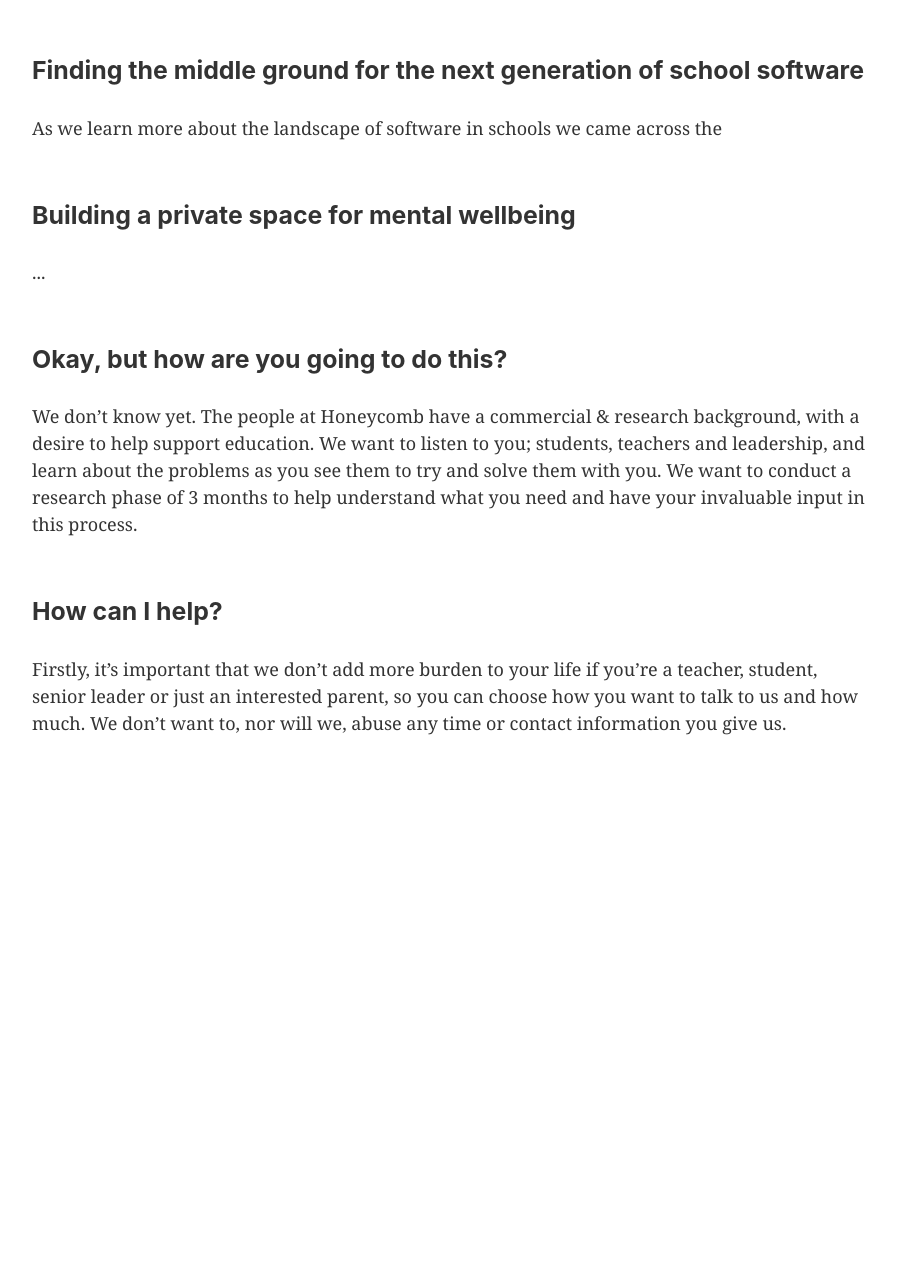
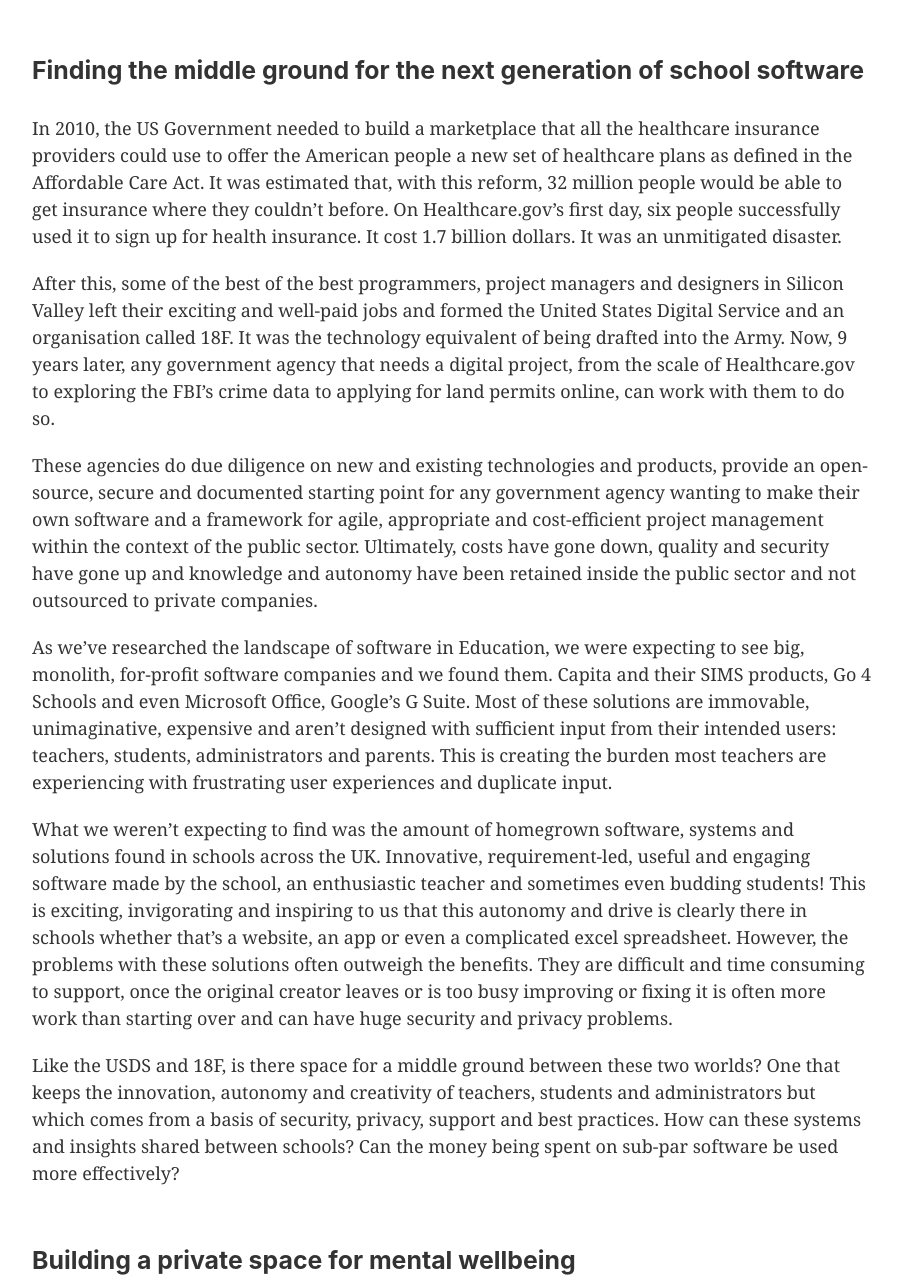
Before and after one commit to projecthoneycomb/new.projecthoneycomb.org, a Gatsby site: page / in a window 1280 px wide. Shown: the part 1402-2680 px from the top of the page, without its empty margins (188-1090 px from the left). Before the commit the page ends 2209 px from the top, so only its background shows below. Built offline with nearby package versions, Linux system fonts and the light colour scheme; Gatsby itself is replaced by a stand-in of ours.

Commit message:
Added more content

```diff
--- a/src/pages/index.js
+++ b/src/pages/index.js
@@ -20,7 +20,12 @@ const IndexPage = () => (
     <p>The relationship between schools and software appears to be at a breaking point as 63% of teachers say that tasks related to data inputting are a burden on their time due to duplicate data entry, unusable software and pointless, bureaucratic processes. In addition to that, only 36% of teachers believe that their training using new technology is adequate. </p>
     <p>This imbalance for teachers can be vastly improved by the creation of better, more useful, software. Honeycomb is focusing on the reduction of relentless and often pointless data entry that restricts teachers from what they were trained to do; teach. Teachers are in their profession to teach and are often not able to, to the best of their ability, due to the sheer volume of time spent entering data on each individual child. We want to relieve the stress and workload of teachers, freeing them up to remain creative in their teaching.</p>
     <h3>Finding the middle ground for the next generation of school software</h3>
-    <p>As we learn more about the landscape of software in schools we came across the</p>
+    <p>In 2010, the US Government needed to build a marketplace that all the healthcare insurance providers could use to offer the American people a new set of healthcare plans as defined in the Affordable Care Act. It was estimated that, with this reform, 32 million people would be able to get insurance where they couldn’t before. On Healthcare.gov’s first day, six people successfully used it to sign up for health insurance. It cost 1.7 billion dollars. It was an unmitigated disaster.</p>
+    <p>After this, some of the best of the best programmers, project managers and designers in Silicon Valley left their exciting and well-paid jobs and formed the United States Digital Service and an organisation called 18F. It was the technology equivalent of being drafted into the Army. Now, 9 years later, any government agency that needs a digital project, from the scale of Healthcare.gov to exploring the FBI’s crime data to applying for land permits online, can work with them to do so.</p>
+    <p>These agencies do due diligence on new and existing technologies and products, provide an open-source, secure and documented starting point for any government agency wanting to make their own software and a framework for agile, appropriate and cost-efficient project management within the context of the public sector. Ultimately, costs have gone down, quality and security have gone up and knowledge and autonomy have been retained inside the public sector and not outsourced to private companies.</p>
+    <p>As we’ve researched the landscape of software in Education, we were expecting to see big, monolith, for-profit software companies and we found them. Capita and their SIMS products, Go 4 Schools and even Microsoft Office, Google’s G Suite. Most of these solutions are immovable, unimaginative, expensive and aren’t designed with sufficient input from their intended users: teachers, students, administrators and parents. This is creating the burden most teachers are experiencing with frustrating user experiences and duplicate input.</p>
+    <p>What we weren’t expecting to find was the amount of homegrown software, systems and solutions found in schools across the UK. Innovative, requirement-led, useful and engaging software made by the school, an enthusiastic teacher and sometimes even budding students! This is exciting, invigorating and inspiring to us that this autonomy and drive is clearly there in schools whether that’s a website, an app or even a complicated excel spreadsheet. However, the problems with these solutions often outweigh the benefits. They are difficult and time consuming to support, once the original creator leaves or is too busy improving or fixing it is often more work than starting over and can have huge security and privacy problems.</p>
+    <p>Like the USDS and 18F, is there space for a middle ground between these two worlds? One that keeps the innovation, autonomy and creativity of teachers, students and administrators but which comes from a basis of security, privacy, support and best practices. How can these systems and insights shared between schools? Can the money being spent on sub-par software be used more effectively?</p>
     <h3>Building a private space for mental wellbeing</h3>
     <p>...</p>
     <h3>Okay, but how are you going to do this?</h3>
```
